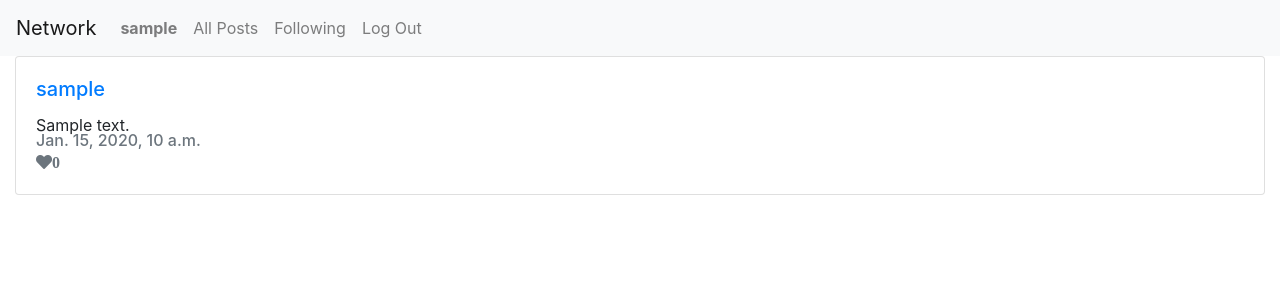
After one commit to ghrust/cs50w-project4-network, a Django app: page /following_posts in a window 1280 px wide. The commit adds this page. Shown: the top 300 px of the page. Run offline with Django 3.2, Linux system fonts and the light colour scheme; a user stored in the database is signed in; tables that the repository leaves empty hold one stand-in row (values such as "Sample post"); some libraries are stand-ins or nearby versions.

Commit message:
COMPLETE following posts page

```diff
--- /dev/null
+++ b/network/services.py
@@ -0,0 +1,12 @@
+"""App logic."""
+
+from .models import User, Post
+
+
+def get_following_posts(user):
+    """Return posts of users that the current user is subscribed to."""
+
+    f_users = User.objects.filter(followers__follower=user)
+    f_posts = Post.objects.filter(author__in=f_users)
+
+    return f_posts
--- /dev/null
+++ b/network/templates/network/following_posts.html
@@ -0,0 +1,14 @@
+{% extends "network/layout.html" %}
+
+{% block body %}
+    {% for post in f_posts %}
+        <div class="card mb-3">
+            <div class="card-body">
+                <h5 class="card-title"><a href="{% url 'profile_page' username=post.author %}">{{ post.author }}</a></h5>
+                <div class="card-text">{{ post.content }}</div>
+                <h6 class="card-subtitle text-muted">{{ post.date }}</h6>
+                <i class="fas fa-heart text-muted">0</i>
+            </div>
+        </div>
+    {% endfor %}
+{% endblock body %}
--- a/network/templates/network/layout.html
+++ b/network/templates/network/layout.html
@@ -11,7 +11,7 @@
     <body>
 
         <nav class="navbar navbar-expand-lg navbar-light bg-light">
-            <a class="navbar-brand" href="#">Network</a>
+            <a class="navbar-brand" href="{% url 'index' %}">Network</a>
 
             <div>
               <ul class="navbar-nav mr-auto">
@@ -25,7 +25,7 @@
                 </li>
                 {% if user.is_authenticated %}
                     <li class="nav-item">
-                        <a class="nav-link" href="#">Following</a>
+                        <a class="nav-link" href="{% url 'following_posts' %}">Following</a>
                     </li>
                     <li class="nav-item">
                         <a class="nav-link" href="{% url 'logout' %}">Log Out</a>
--- a/network/tests.py
+++ b/network/tests.py
@@ -213,4 +213,4 @@ class NetworkTestCase(TestCase):
 
         response = c.get('/following_posts')
 
-        self.assertEqual(response.context['posts'].count(), 1)
+        self.assertEqual(response.context['f_posts'].count(), 1)
--- a/network/urls.py
+++ b/network/urls.py
@@ -12,4 +12,5 @@ urlpatterns = [
     path('profile/<str:username>', views.profile_page, name='profile_page'),
     path('follow/<str:target_name>', views.follow_view, name='follow_view'),
     path('unfollow/<str:target_name>', views.unfollow_view, name='unfollow_view'),
+    path('following_posts', views.following_posts_view, name='following_posts'),
 ]
--- a/network/views.py
+++ b/network/views.py
@@ -5,8 +5,9 @@ from django.db import IntegrityError
 from django.http import HttpResponseRedirect
 from django.shortcuts import render, redirect
 from django.urls import reverse
+from .services import get_following_posts
 
-from .models import User, Post, UserFollowing
+from .models import User, Post
 
 from .forms import NewPostForm
 
@@ -148,3 +149,14 @@ def unfollow_view(request, target_name):
     request.user.unfollow(target_user)
 
     return redirect('index')
+
+
+def following_posts_view(request):
+    """Page with posts of users that the current user is subscribed to."""
+
+    f_posts = get_following_posts(request.user)
+
+    context = {
+        'f_posts': f_posts,
+    }
+    return render(request, 'network/following_posts.html', context)
```
